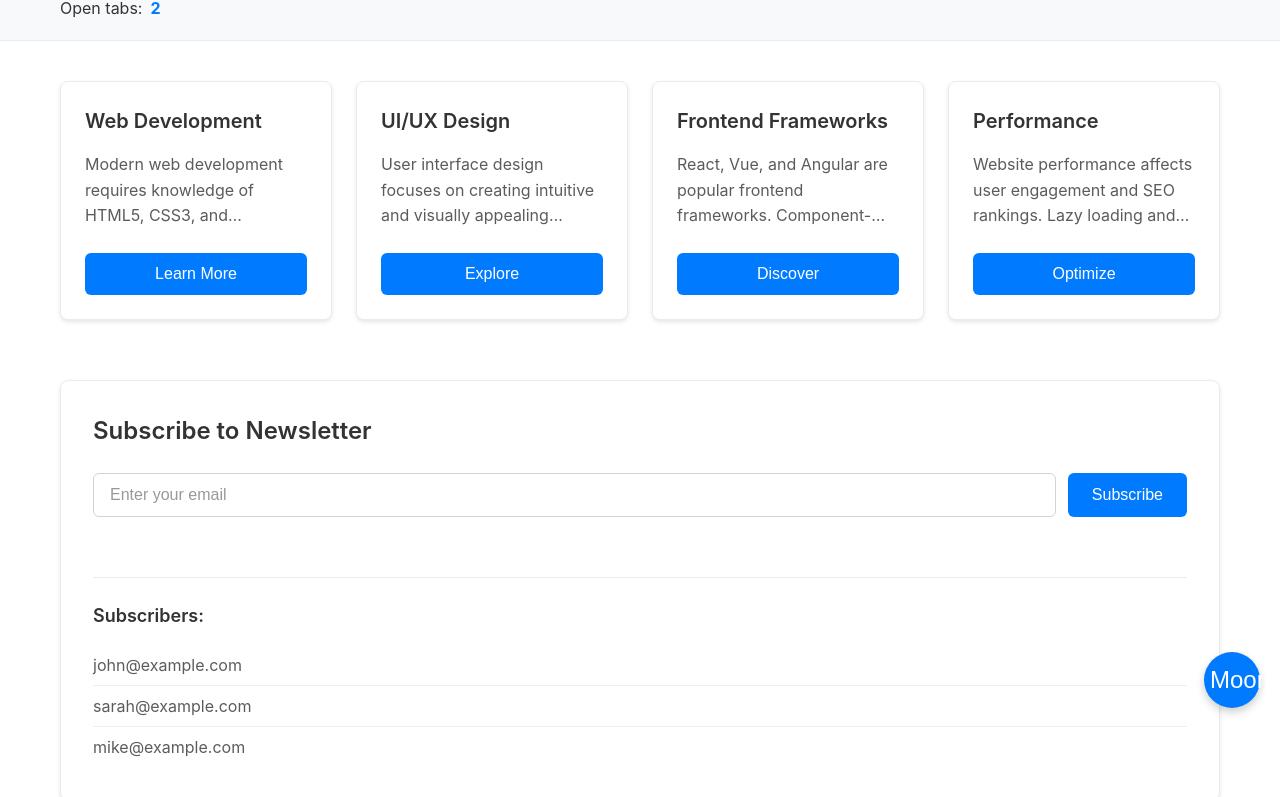
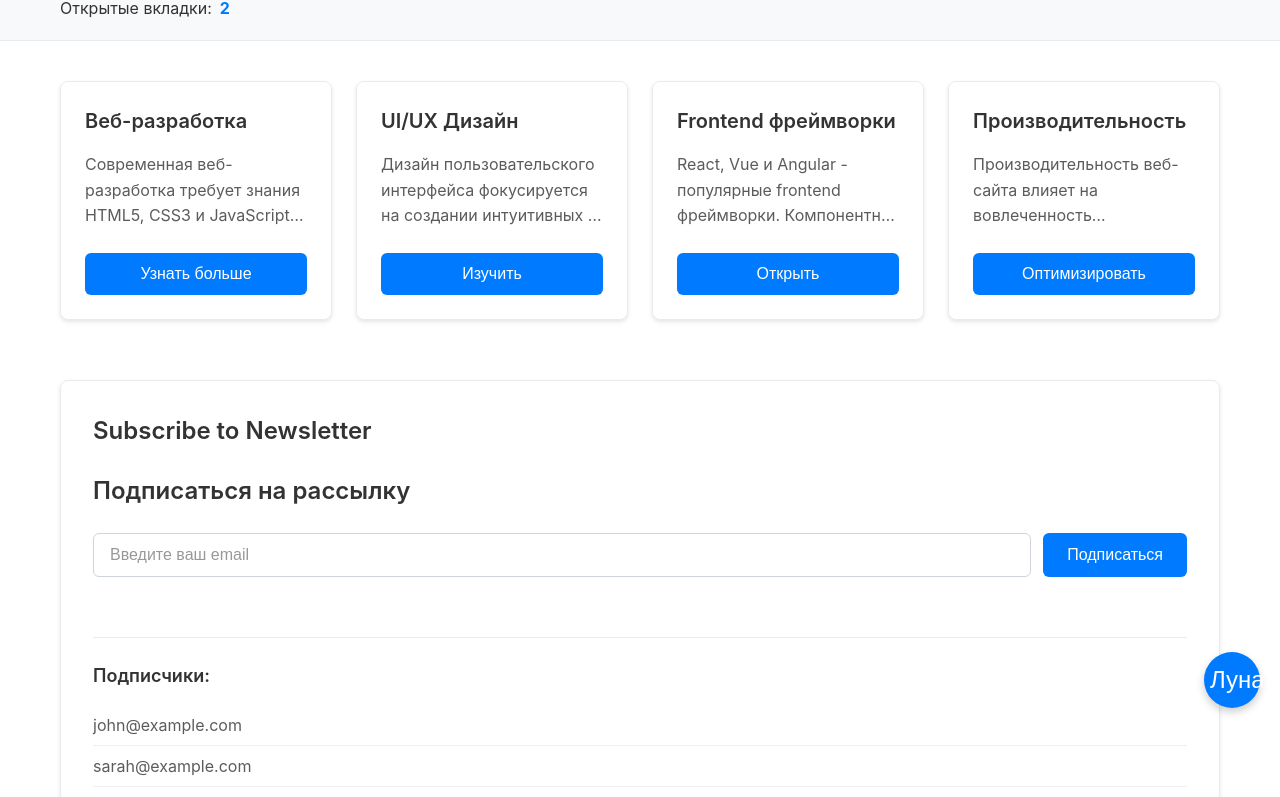
Before and after one commit to smenshikov/arlight-test, a website: page index.html in a window 1280 px wide. Shown: the part 72-869 px from the top of the page. Drawn offline with Linux system fonts and the light colour scheme.

Commit message:
Translated to Russian language

```diff
--- a/index.html
+++ b/index.html
@@ -3,16 +3,16 @@
 <head>
     <meta charset="UTF-8">
     <meta name="viewport" content="width=device-width, initial-scale=1.0">
-    <title>Adaptive Cards Page</title>
+    <title>Адаптивные карточки</title>
     <link rel="stylesheet" href="styles.css">
 </head>
 <body class="page">
     <!-- Header -->
     <header class="header">
         <div class="container">
-            <h1 class="header__title">Adaptive Cards</h1>
+            <h1 class="header__title">Адаптивные карточки</h1>
             <div class="header__tabs-counter">
-                <span class="header__tabs-text">Open tabs:</span>
+                <span class="header__tabs-text">Открытые вкладки:</span>
                 <span class="header__tabs-number" id="tabsCounter">0</span>
             </div>
         </div>
@@ -27,46 +27,46 @@
                 <div class="cards__grid">
                     <!-- Card 1 -->
                     <article class="card">
-                        <h3 class="card__title">Web Development</h3>
+                        <h3 class="card__title">Веб-разработка</h3>
                         <p class="card__description">
-                            Modern web development requires knowledge of HTML5, CSS3, and JavaScript.
-                            Creating responsive layouts with Flexbox and Grid ensures compatibility across all devices.
-                            Performance optimization is key for user experience.
+                            Современная веб-разработка требует знания HTML5, CSS3 и JavaScript.
+                            Создание адаптивных макетов с Flexbox и Grid обеспечивает совместимость со всеми устройствами.
+                            Оптимизация производительности является ключом к пользовательскому опыту.
                         </p>
-                        <button class="card__button" type="button">Learn More</button>
+                        <button class="card__button" type="button">Узнать больше</button>
                     </article>
 
                     <!-- Card 2 -->
                     <article class="card">
-                        <h3 class="card__title">UI/UX Design</h3>
+                        <h3 class="card__title">UI/UX Дизайн</h3>
                         <p class="card__description">
-                            User interface design focuses on creating intuitive and visually appealing layouts.
-                            User experience research helps understand user behavior and needs.
-                            Design systems ensure consistency across products.
+                            Дизайн пользовательского интерфейса фокусируется на создании интуитивных и визуально привлекательных макетов.
+                            Исследование пользовательского опыта помогает понять поведение и потребности пользователей.
+                            Системы дизайна обеспечивают согласованность между продуктами.
                         </p>
-                        <button class="card__button" type="button">Explore</button>
+                        <button class="card__button" type="button">Изучить</button>
                     </article>
 
                     <!-- Card 3 -->
                     <article class="card">
-                        <h3 class="card__title">Frontend Frameworks</h3>
+                        <h3 class="card__title">Frontend фреймворки</h3>
                         <p class="card__description">
-                            React, Vue, and Angular are popular frontend frameworks.
-                            Component-based architecture improves code reusability.
-                            State management solutions handle complex application data.
+                            React, Vue и Angular - популярные frontend фреймворки.
+                            Компонентная архитектура улучшает переиспользование кода.
+                            Решения для управления состоянием обрабатывают сложные данные приложения.
                         </p>
-                        <button class="card__button" type="button">Discover</button>
+                        <button class="card__button" type="button">Открыть</button>
                     </article>
 
                     <!-- Card 4 -->
                     <article class="card">
-                        <h3 class="card__title">Performance</h3>
+                        <h3 class="card__title">Производительность</h3>
                         <p class="card__description">
-                            Website performance affects user engagement and SEO rankings.
-                            Lazy loading and code splitting reduce initial load times.
-                            Image optimization and caching strategies improve speed.
+                            Производительность веб-сайта влияет на вовлеченность пользователей и SEO-рейтинги.
+                            Ленивая загрузка и разделение кода сокращают время первоначальной загрузки.
+                            Оптимизация изображений и стратегии кэширования улучшают скорость.
                         </p>
-                        <button class="card__button" type="button">Optimize</button>
+                        <button class="card__button" type="button">Оптимизировать</button>
                     </article>
                 </div>
             </section>
@@ -75,20 +75,20 @@
             <section class="subscription">
                 <h2 class="subscription__title">Subscribe to Newsletter</h2>
                 <form class="subscription__form" id="subscriptionForm">
+                <h2 class="subscription__title">Подписаться на рассылку</h2>
                     <div class="subscription__field-group">
                         <input
                             type="email"
                             class="subscription__email"
                             id="emailInput"
-                            placeholder="Enter your email"
-                            required
+                            placeholder="Введите ваш email"
                         >
-                        <button class="subscription__button" type="submit">Subscribe</button>
+                        <button class="subscription__button" type="submit" formnovalidate>Подписаться</button>
                     </div>
                     <div class="subscription__error" id="errorMessage"></div>
                 </form>
                 <div class="subscription__subscribers">
-                    <h3 class="subscription__subscribers-title">Subscribers:</h3>
+                    <h3 class="subscription__subscribers-title">Подписчики:</h3>
                     <ul class="subscription__subscribers-list" id="subscribersList">
                         <li class="subscription__subscriber-item">john@example.com</li>
                         <li class="subscription__subscriber-item">sarah@example.com</li>
@@ -101,7 +101,7 @@
 
     <!-- Theme toggle button -->
     <button class="theme-toggle" id="themeToggle" type="button" aria-label="Toggle theme">
-        <span class="theme-toggle__icon"> Moon</span>
+        <span class="theme-toggle__icon"> Луна</span>
     </button>
 
     <script src="script.js"></script>
--- a/script.js
+++ b/script.js
@@ -7,13 +7,13 @@ const themeIcon = document.querySelector('.theme-toggle__icon');
 const savedTheme = localStorage.getItem('theme') || 'light';
 if (savedTheme === 'dark') {
     page.classList.add('theme-dark');
-    themeIcon.textContent = ' Sun';
+    themeIcon.textContent = ' Солнце';
 }
 
 // Theme toggle event
 themeToggle.addEventListener('click', () => {
     const isDark = page.classList.toggle('theme-dark');
-    themeIcon.textContent = isDark ? ' Sun' : ' Moon';
+    themeIcon.textContent = isDark ? ' Солнце' : ' Луна';
     localStorage.setItem('theme', isDark ? 'dark' : 'light');
 });
 
@@ -45,9 +45,6 @@ subscriptionForm.addEventListener('submit', (e) => {
     e.preventDefault();
 
     const email = emailInput.value.trim();
-
-    // Clear previous error
-    errorMessage.textContent = '';
 
     // Validate email
     if (!email) {
@@ -115,7 +112,7 @@ function showSuccessMessage() {
         z-index: 1001;
         animation: slideIn 0.3s ease;
     `;
-    successMessage.textContent = 'Successfully subscribed!';
+    successMessage.textContent = 'Успешная подписка!';
 
     document.body.appendChild(successMessage);
 
@@ -160,12 +157,12 @@ const cardButtons = document.querySelectorAll('.card__button');
 
 cardButtons.forEach((button, index) => {
     button.addEventListener('click', () => {
-        const cardTitles = ['Web Development', 'UI/UX Design', 'Frontend Frameworks', 'Performance'];
+        const cardTitles = ['Веб-разработка', 'UI/UX Дизайн', 'Frontend фреймворки', 'Производительность'];
         const messages = [
-            'Exploring web development resources...',
-            'Discovering UI/UX design principles...',
-            'Learning about frontend frameworks...',
-            'Optimizing web performance...'
+            'Изучение ресурсов по веб-разработке...',
+            'Открытие принципов UI/UX дизайна...',
+            'Изучение frontend фреймворков...',
+            'Оптимизация веб-производительности...'
         ];
 
         showNotification(messages[index], cardTitles[index]);
```
